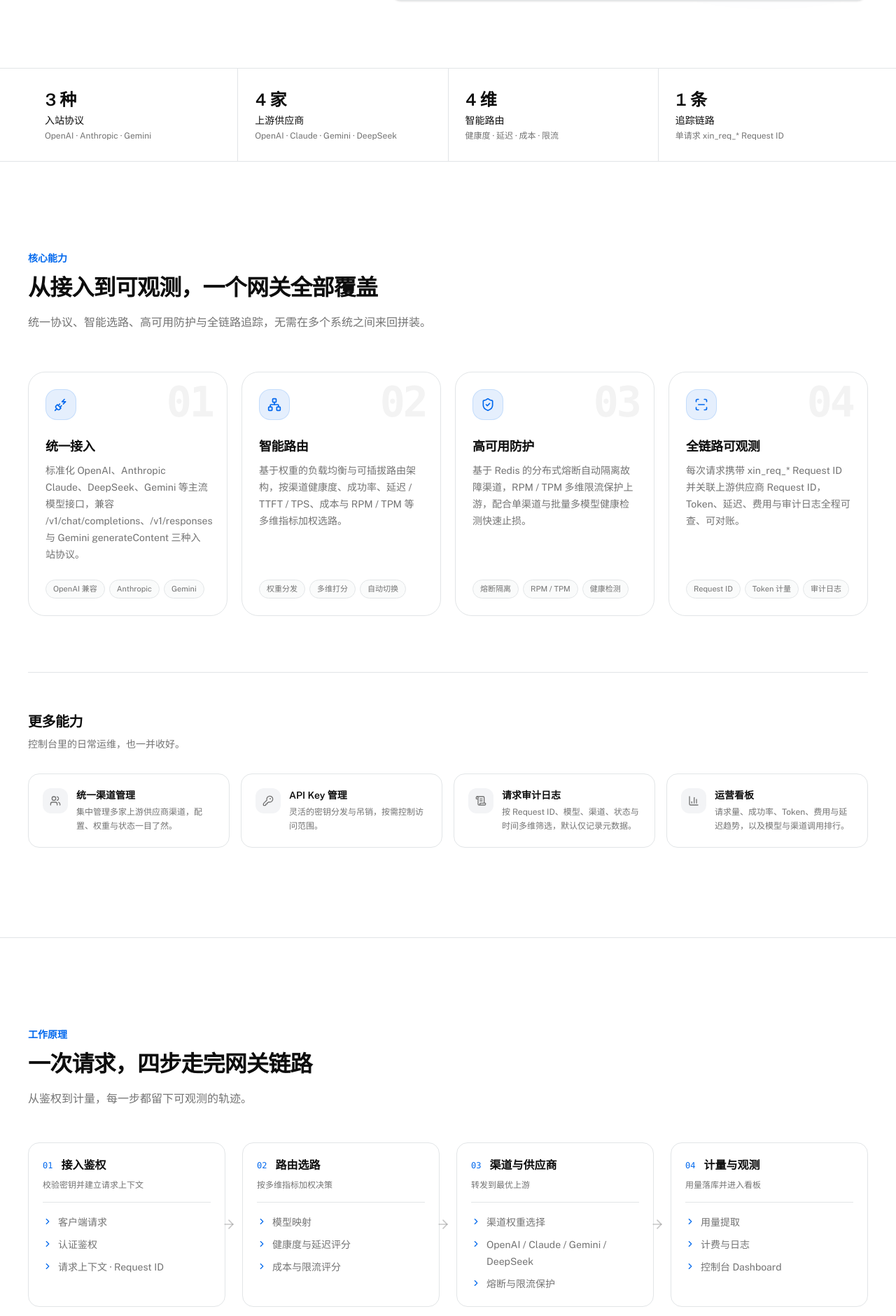
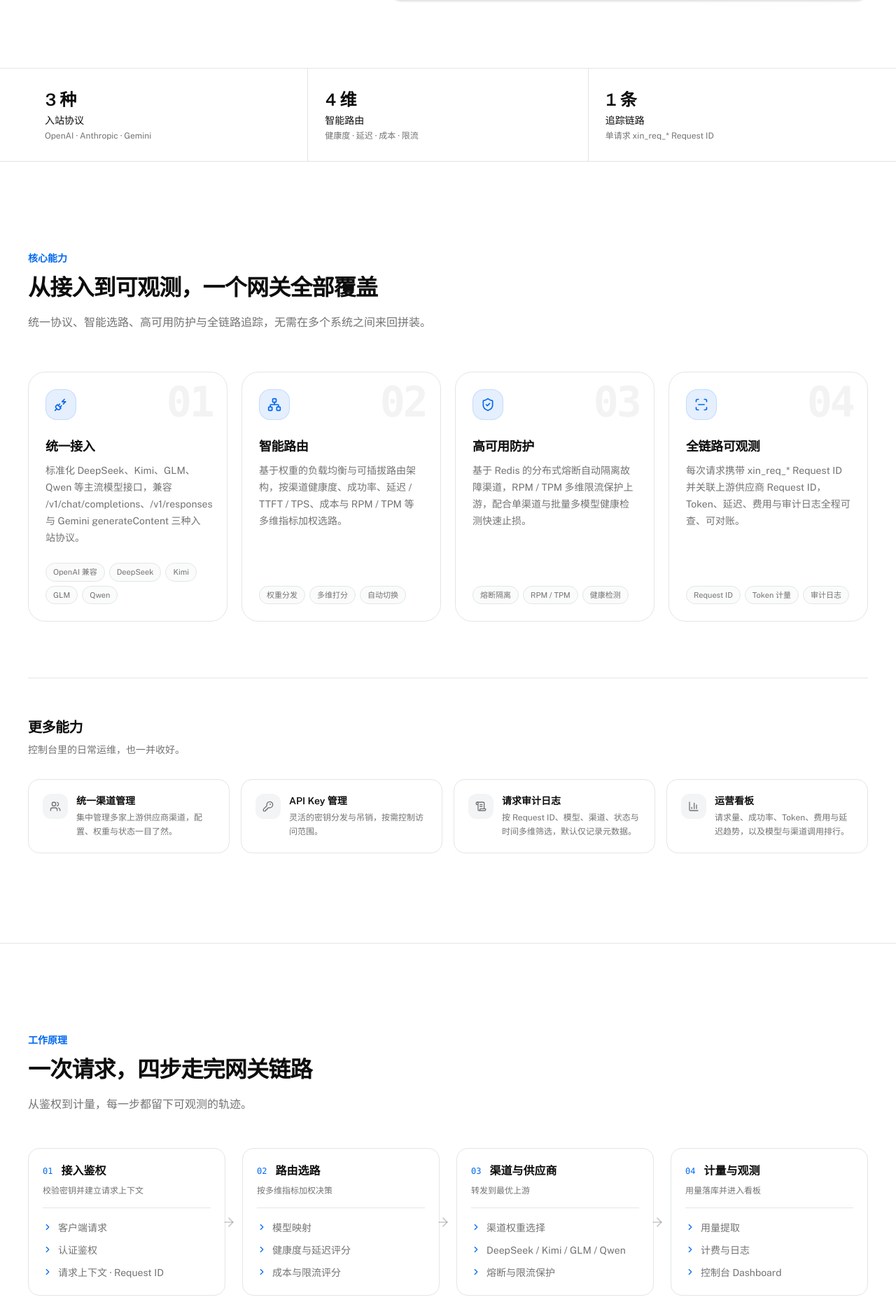
Before and after one commit to GripAIcn/Xin-api, a React (Vite) app in the folder web/: page / in a window 1280 px wide. Shown: the part 620-2500 px from the top of the page at 70% size. Built offline with nearby package versions, Linux system fonts and the light colour scheme; no server answers.

Commit message:
Align landing copy with the current provider lineup
Drop the upstream supplier stat and highlight DeepSeek/Kimi/GLM/Qwen instead of the previous vendor list.

```diff
--- a/web/src/components/landing/StatsStrip.tsx
+++ b/web/src/components/landing/StatsStrip.tsx
@@ -3,11 +3,6 @@ const stats = [
     value: '3 种',
     label: '入站协议',
     detail: 'OpenAI · Anthropic · Gemini',
-  },
-  {
-    value: '4 家',
-    label: '上游供应商',
-    detail: 'OpenAI · Claude · Gemini · DeepSeek',
   },
   {
     value: '4 维',
@@ -21,12 +16,12 @@ const stats = [
   },
 ]
 
-/** 紧贴 Hero 下沿的能力指标条，一行 4 项，移动端 2×2 */
+/** 紧贴 Hero 下沿的能力指标条，桌面端一行 3 项，移动端 2 列 */
 export default function StatsStrip() {
   return (
     <section className="border-y bg-background">
       <div className="mx-auto w-full max-w-[1440px] px-6 lg:px-10">
-        <dl className="grid grid-cols-2 gap-px bg-border lg:grid-cols-4">
+        <dl className="grid grid-cols-2 gap-px bg-border lg:grid-cols-3">
           {stats.map((stat) => (
             <div
               key={stat.label}
--- a/web/src/components/landing/content.ts
+++ b/web/src/components/landing/content.ts
@@ -36,8 +36,8 @@ export const coreCapabilities: CapabilityItem[] = [
     index: '01',
     icon: PlugZap,
     title: '统一接入',
-    desc: '标准化 OpenAI、Anthropic Claude、DeepSeek、Gemini 等主流模型接口，兼容 /v1/chat/completions、/v1/responses 与 Gemini generateContent 三种入站协议。',
-    keywords: ['OpenAI 兼容', 'Anthropic', 'Gemini'],
+    desc: '标准化 DeepSeek、Kimi、GLM、Qwen 等主流模型接口，兼容 /v1/chat/completions、/v1/responses 与 Gemini generateContent 三种入站协议。',
+    keywords: ['OpenAI 兼容', 'DeepSeek', 'Kimi', 'GLM', 'Qwen'],
   },
   {
     index: '02',
@@ -107,7 +107,7 @@ export const flowStages: FlowStage[] = [
   {
     title: '渠道与供应商',
     desc: '转发到最优上游',
-    items: ['渠道权重选择', 'OpenAI / Claude / Gemini / DeepSeek', '熔断与限流保护'],
+    items: ['渠道权重选择', 'DeepSeek / Kimi / GLM / Qwen', '熔断与限流保护'],
   },
   {
     title: '计量与观测',
@@ -145,7 +145,7 @@ export const faqItems: FaqItem[] = [
   },
   {
     q: '支持哪些模型与协议？',
-    a: '无缝兼容 OpenAI、Anthropic Claude、DeepSeek、Gemini 等主流大模型，客户端可通过 /v1/chat/completions、/v1/responses 或 Gemini 原生 generateContent 端点接入，无需为不同供应商维护多套代码。',
+    a: '无缝兼容 DeepSeek、Kimi、GLM、Qwen 等主流大模型，客户端可通过 /v1/chat/completions、/v1/responses 或 Gemini 原生 generateContent 端点接入，无需为不同供应商维护多套代码。',
   },
   {
     q: '如何保障渠道的高可用？',
```
